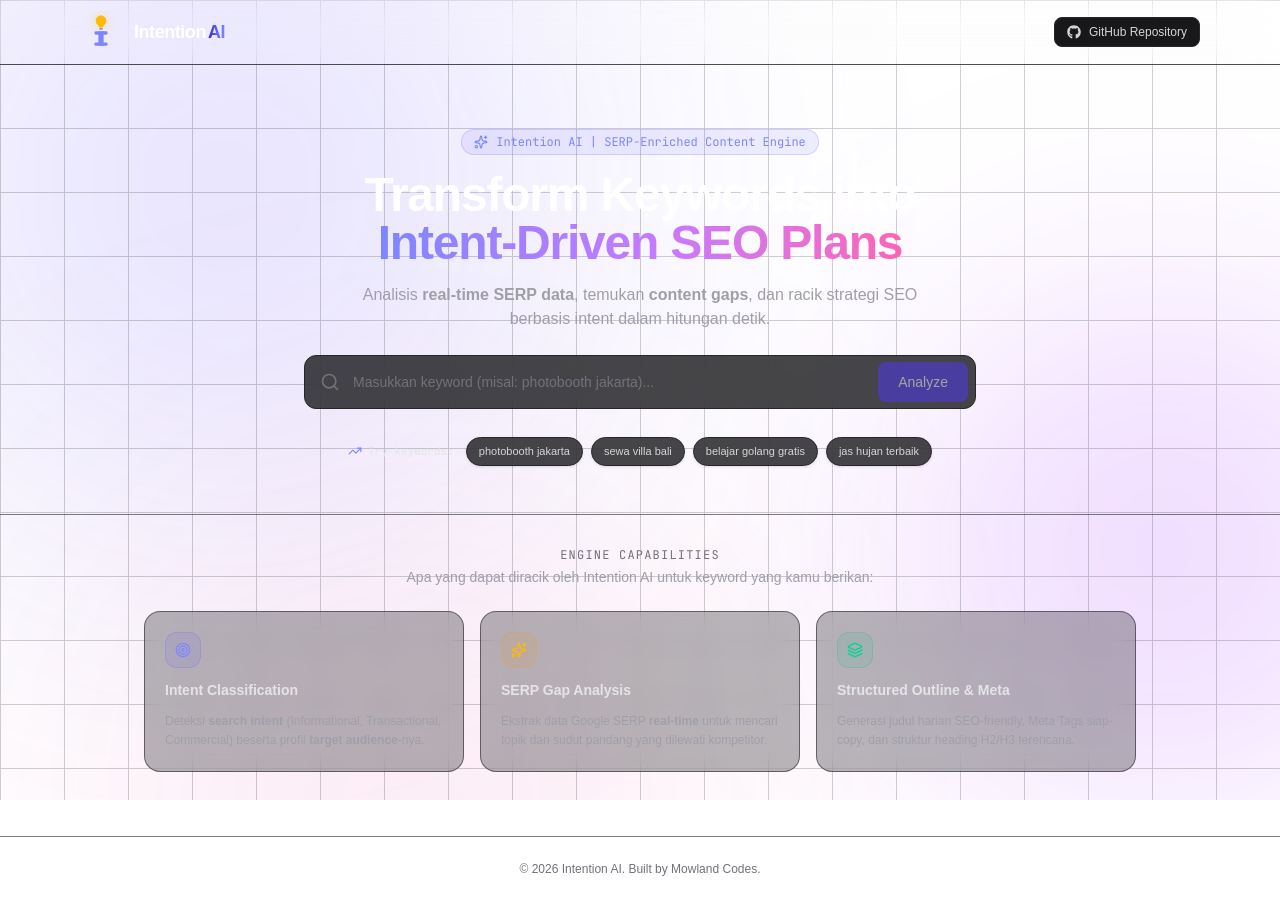
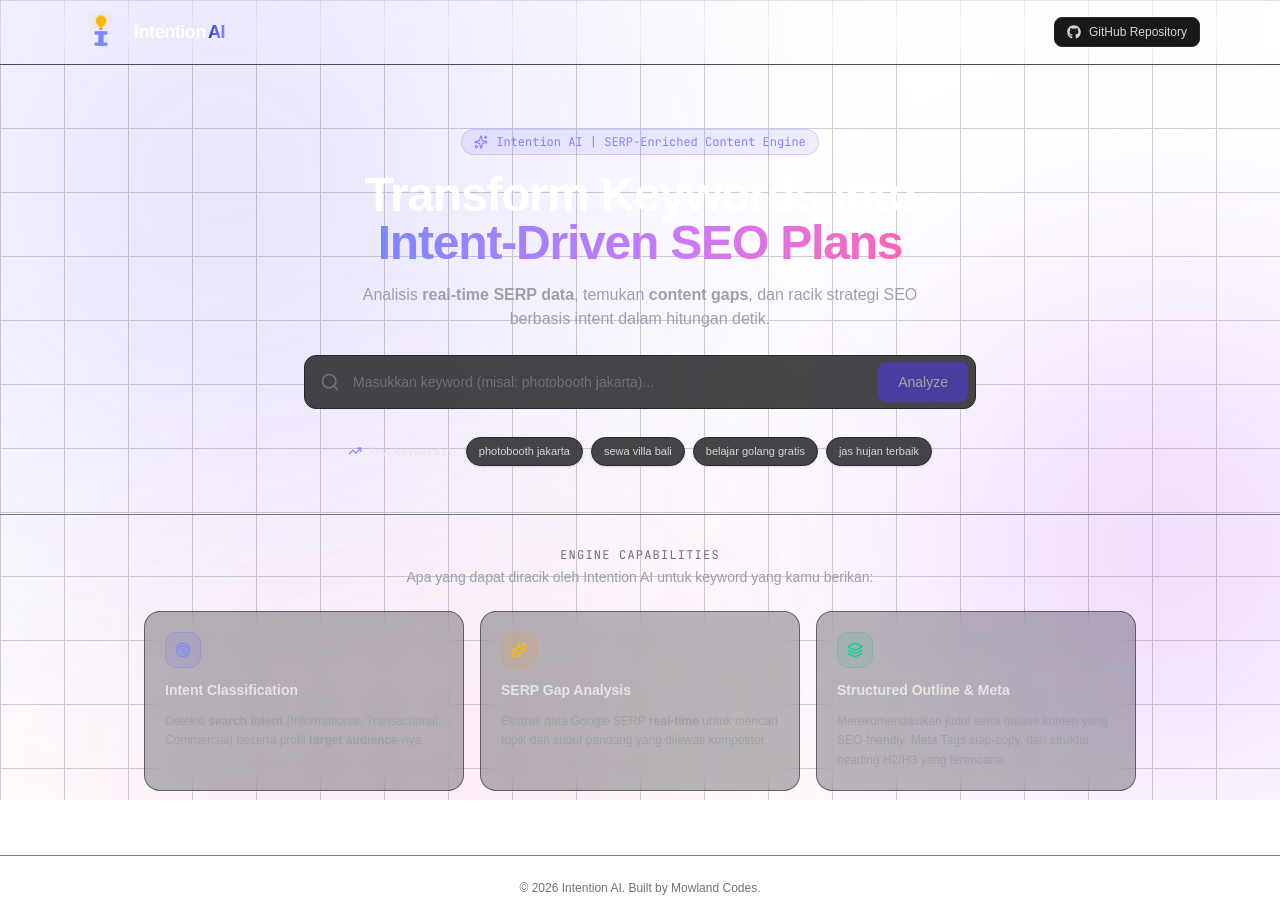
Before and after one commit to MowlandCodes/intention-seo, a Next.js app: page / in a window 1280 px wide. Built offline with nearby package versions, Linux system fonts and the light colour scheme.

Commit message:
fix(nav): link logo to home and improve button interaction
- Wrap navbar logo with a Next.js Link to /
- Add cursor-pointer to the analyze submit button
- Tweak Engine Capabilities copy for clarity

```diff
--- a/src/components/EngineCapabilities.tsx
+++ b/src/components/EngineCapabilities.tsx
@@ -49,8 +49,8 @@
             Structured Outline & Meta
           </h4>
           <p className="text-xs text-zinc-400 leading-relaxed">
-            Generasi judul harian SEO-friendly, Meta Tags siap-copy, dan
-            struktur heading H2/H3 terencana.
+            Merekomendasikan judul serta outline konten yang SEO-friendly, Meta
+            Tags siap-copy, dan struktur heading H2/H3 yang terencana.
           </p>
         </div>
       </div>
--- a/src/components/Hero.tsx
+++ b/src/components/Hero.tsx
@@ -110,7 +110,7 @@
             <button
               type="submit"
               disabled={loading || !keyword.trim()}
-              className="absolute right-2 top-1/2 -translate-y-1/2 px-5 py-2.5 rounded-lg bg-indigo-600 hover:bg-indigo-500 text-white font-medium text-xs sm:text-sm transition flex items-center gap-2 disabled:opacity-50 disabled:cursor-not-allowed"
+              className="absolute right-2 top-1/2 -translate-y-1/2 px-5 py-2.5 rounded-lg bg-indigo-600 hover:bg-indigo-500 text-white font-medium text-xs sm:text-sm transition flex items-center gap-2 cursor-pointer disabled:opacity-50 disabled:cursor-not-allowed"
             >
               {loading ? (
                 <Loader2 className="w-4 h-4 animate-spin" />
--- a/src/components/Navbar.tsx
+++ b/src/components/Navbar.tsx
@@ -1,11 +1,13 @@
 import { FaGithub } from "react-icons/fa6";
 import Logo from "@/components/Logo";
+import Link from "next/link";
 
 export default function Navbar() {
   return (
     <header className="border-b border-zinc-800/80 bg-zinc-750/60 backdrop-blur-xl sticky top-0 z-50">
       <div className="max-w-6xl mx-auto px-4 h-16 flex items-center justify-between">
-        <div className="flex items-center gap-3">
+        <Link href="/">
+          <div className="flex items-center gap-3 cursor-pointer">
             <Logo size={42} />
             <div>
               <span className="font-bold text-white flex items-center tracking-tight gap-0.5 text-lg">
@@ -16,6 +18,7 @@
               </span>
             </div>
           </div>
+        </Link>
 
         <div className="flex items-center gap-3">
           <a
```
Lines whose indentation alone changed are shown as unchanged.
